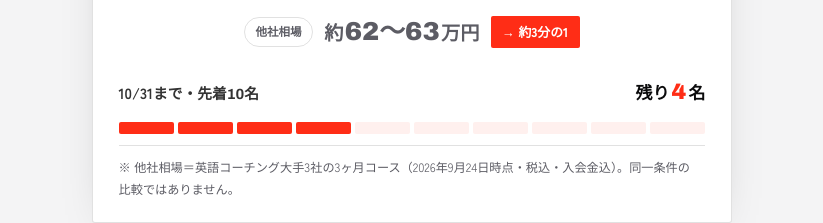
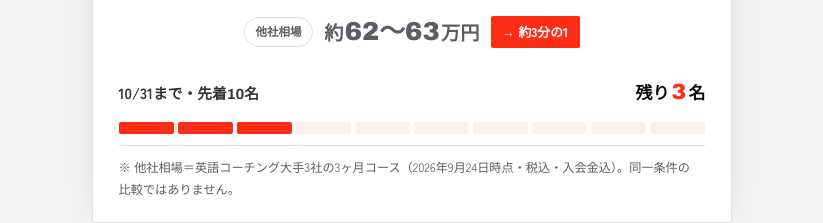
Before and after one commit to Washoi-co/a-push-lp, a plain HTML site: page index.html in a window 1280 px wide. Shown: the part 8224-8447 px from the top of the page, without its empty margins (228-1051 px from the left). Drawn offline with Linux system fonts and the light colour scheme.

Commit message:
オープン記念価格の残り人数を4名→3名に更新（2026-10-23 入会1名）
Co-Authored-By: Claude Fable 5.1 <noreply@anthropic.com>

```diff
--- a/index.html
+++ b/index.html
@@ -30,7 +30,7 @@
 // 残り人数は、入会の手続きをするたびに実際の数に更新すること。
 // 0 にすると、オープン記念価格の表示が自動で終了します。
 const LAUNCH = {
-  remaining: 4,               // 残り人数（2026-10-04時点：4名）
+  remaining: 3,               // 残り人数（2026-10-23時点：3名）
   capacity: 10,               // 全コース合計の定員
   endDate: '2026-11-01T00:00:00+09:00', // この日時（日本時間）からは11/1以降の価格を表示
 };
@@ -1586,7 +1586,7 @@ p,li,dd{text-wrap:pretty}
         <p class="offer-price"><span class="n">200,000</span>円</p>
         <p class="offer-mkt" data-cmp><span class="lab">他社相場</span><span class="v">約<span class="en" data-cmp-man>62〜63</span>万円</span><span class="third" data-third>→ 約3分の1</span></p>
         <div class="seat">
-          <p class="seat-lab"><span>10/31まで・先着<span class="en" data-capacity>10</span>名</span><b>残り<span class="en" data-remaining>4</span>名</b></p>
+          <p class="seat-lab"><span>10/31まで・先着<span class="en" data-capacity>10</span>名</span><b>残り<span class="en" data-remaining>3</span>名</b></p>
           <div class="seat-bar" data-seatbar aria-hidden="true"><i class="on"></i><i class="on"></i><i class="on"></i><i class="on"></i><i></i><i></i><i></i><i></i><i></i><i></i></div>
         </div>
         <p class="offer-note">※ 他社相場＝英語コーチング大手3社の3ヶ月コース（<span data-asof>2026年9月24日</span>時点・税込・入会金込）。同一条件の比較ではありません。</p>
```
